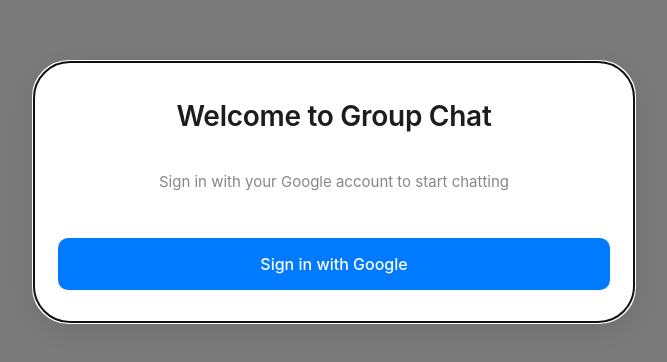
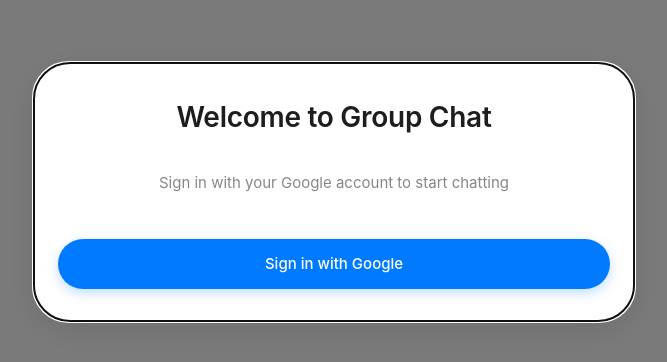
Before and after one commit to Fextur/Chat-App, a React (Vite) app in the folder client/: page / in a window 1280 px wide. Shown: the part 208-570 px from the top of the page, without its empty margins (306-973 px from the left). Built offline with nearby package versions, Linux system fonts and the light colour scheme; no server answers.

Commit message:
changed back to sign in with popup

```diff
--- a/client/src/components/auth/LoginDialog.tsx
+++ b/client/src/components/auth/LoginDialog.tsx
@@ -9,31 +9,46 @@
   Stack,
   Alert,
 } from "@mui/material";
-import { signInWithRedirect } from "firebase/auth";
+import { signInWithPopup } from "firebase/auth";
 import { auth, googleProvider } from "@/config/firebase";
+import { authService } from "@/services/auth.service";
 import { useState } from "react";
+import { useQueryClient } from "@tanstack/react-query";
 
 interface LoginDialogProps {
   open: boolean;
   onLoginSuccess: () => void;
 }
 
-export const LoginDialog = ({ open }: LoginDialogProps) => {
+export const LoginDialog = ({ open, onLoginSuccess }: LoginDialogProps) => {
   const [loading, setLoading] = useState(false);
   const [error, setError] = useState<string | null>(null);
+  const queryClient = useQueryClient();
 
   const handleGoogleLogin = async () => {
     setLoading(true);
     setError(null);
 
     try {
-      await signInWithRedirect(auth, googleProvider);
+      const result = await signInWithPopup(auth, googleProvider);
+      const idToken = await result.user.getIdToken();
+      await authService.login(idToken);
+      await queryClient.refetchQueries({ queryKey: ["auth", "me"] });
+      onLoginSuccess();
     } catch (err: any) {
-      const errorMessage =
-        err?.response?.data?.message ||
-        err?.message ||
-        "Failed to sign in. Please try again.";
-      setError(errorMessage);
+      if (
+        err.code === "auth/popup-closed-by-user" ||
+        err.code === "auth/cancelled-popup-request"
+      ) {
+        setError(null);
+      } else {
+        const errorMessage =
+          err?.response?.data?.message ||
+          err?.message ||
+          "Failed to sign in. Please try again.";
+        setError(errorMessage);
+      }
+    } finally {
       setLoading(false);
     }
   };
@@ -99,12 +114,23 @@
           variant="contained"
           fullWidth
           size="large"
-          startIcon={loading ? <CircularProgress size={20} /> : null}
+          startIcon={
+            loading ? (
+              <CircularProgress size={20} color="inherit" thickness={4} />
+            ) : null
+          }
           sx={{
             py: 1.5,
+            borderRadius: 2.5,
             textTransform: "none",
-            fontSize: "1rem",
+            fontSize: "0.9375rem",
             fontWeight: 500,
+            boxShadow: "0 4px 12px rgba(0, 122, 255, 0.25)",
+            "&:hover": {
+              boxShadow: "0 6px 16px rgba(0, 122, 255, 0.3)",
+              transform: "translateY(-1px)",
+            },
+            transition: "all 0.2s ease",
           }}
         >
           {loading ? "Signing in..." : "Sign in with Google"}
--- a/client/src/components/chat/Chat.tsx
+++ b/client/src/components/chat/Chat.tsx
@@ -6,6 +6,8 @@
 import { useUser } from "@/hooks/auth/useUser";
 import { authService } from "@/services/auth.service";
 import { useQueryClient } from "@tanstack/react-query";
+import { signOut } from "firebase/auth";
+import { auth } from "@/config/firebase";
 
 export const Chat = () => {
   const {
@@ -22,10 +24,14 @@
 
   const handleLogout = useCallback(async () => {
     try {
+      await signOut(auth);
       await authService.logout();
       queryClient.invalidateQueries({ queryKey: ["auth", "me"] });
       window.location.reload();
-    } catch {}
+    } catch (error) {
+      console.error("Error during logout:", error);
+      window.location.reload();
+    }
   }, [queryClient]);
 
   return (
--- a/client/src/config/firebase.ts
+++ b/client/src/config/firebase.ts
@@ -1,15 +1,18 @@
-import { initializeApp } from 'firebase/app';
-import { getAuth, GoogleAuthProvider } from 'firebase/auth';
+import { initializeApp } from "firebase/app";
+import { getAuth, GoogleAuthProvider } from "firebase/auth";
 
 const firebaseConfig = {
-  apiKey: import.meta.env.VITE_FIREBASE_API_KEY || '',
-  authDomain: import.meta.env.VITE_FIREBASE_AUTH_DOMAIN || '',
-  projectId: import.meta.env.VITE_FIREBASE_PROJECT_ID || '',
-  storageBucket: import.meta.env.VITE_FIREBASE_STORAGE_BUCKET || '',
-  messagingSenderId: import.meta.env.VITE_FIREBASE_MESSAGING_SENDER_ID || '',
-  appId: import.meta.env.VITE_FIREBASE_APP_ID || '',
+  apiKey: import.meta.env.VITE_FIREBASE_API_KEY || "",
+  authDomain: import.meta.env.VITE_FIREBASE_AUTH_DOMAIN || "",
+  projectId: import.meta.env.VITE_FIREBASE_PROJECT_ID || "",
+  storageBucket: import.meta.env.VITE_FIREBASE_STORAGE_BUCKET || "",
+  messagingSenderId: import.meta.env.VITE_FIREBASE_MESSAGING_SENDER_ID || "",
+  appId: import.meta.env.VITE_FIREBASE_APP_ID || "",
 };
 
 const app = initializeApp(firebaseConfig);
 export const auth = getAuth(app);
+
 export const googleProvider = new GoogleAuthProvider();
+googleProvider.addScope("profile");
+googleProvider.addScope("email");
```
